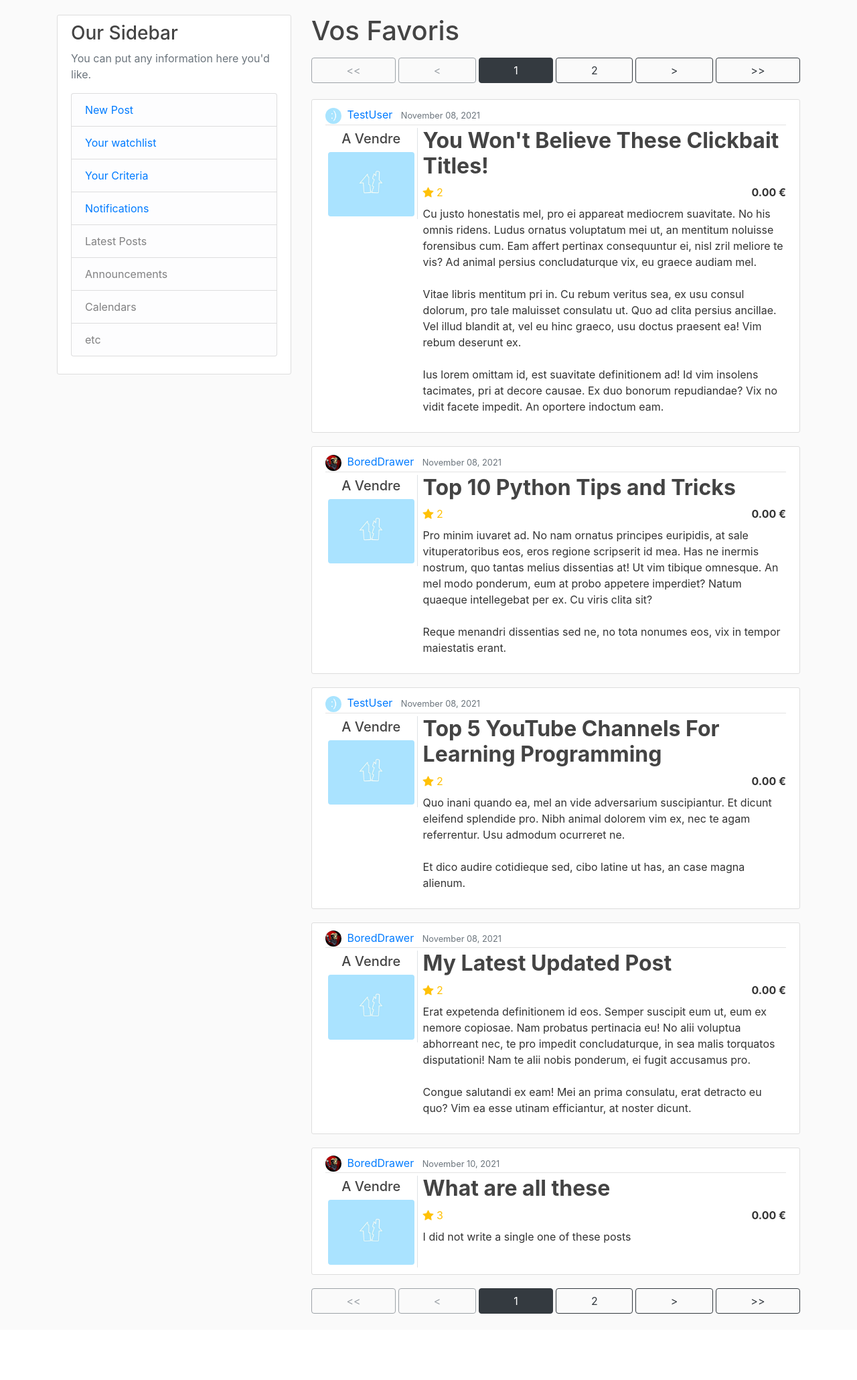
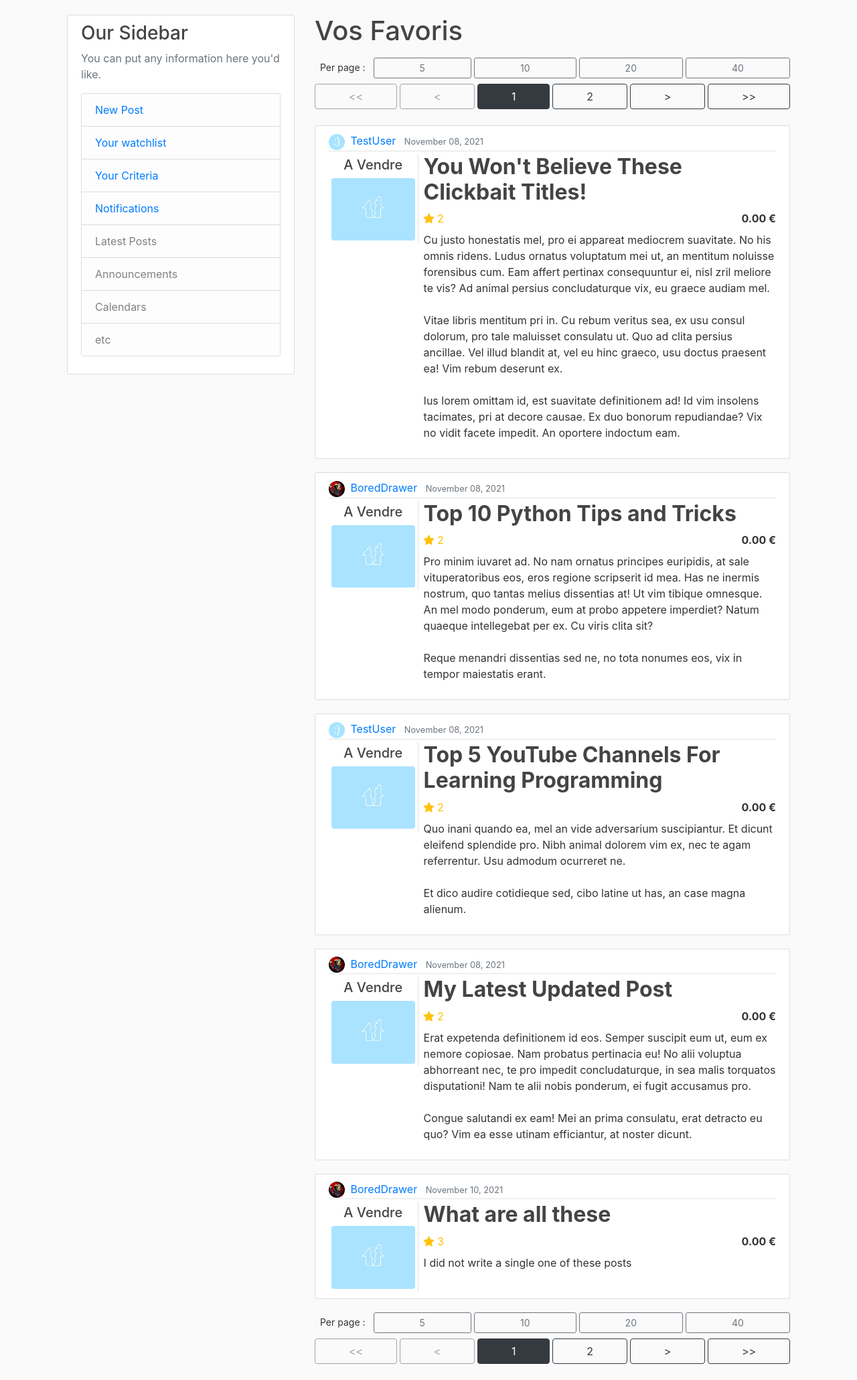
Before and after one commit to JessyEstTropCool/Q3-Projet-Web-HelbImmo, a Django app: page /favorites/ in a window 1280 px wide. Shown: the part 58-2118 px from the top of the page at 67% size. Before the commit the page ends 2019 px from the top, so only its background shows below. Run offline with Django 3.2, Linux system fonts and the light colour scheme; a user stored in the database is signed in; data comes from the database, SQL or seed files in the repository; both versions use the stored data as it was after the commit; some libraries are stand-ins or nearby versions.

Commit message:
IT4 + pagination correcte

```diff
--- a/HELBImmo/blog/templates/blog/base.html
+++ b/HELBImmo/blog/templates/blog/base.html
@@ -61,8 +61,7 @@
         </nav>
     </header>
 
-    <main role="main" class="container">
-        <div class="row">
+    <div class="d-flex container">
         <div class="col-md-4">
             <div class="content-section">
                 <h3>Our Sidebar</h3>
@@ -90,7 +89,9 @@
             </p>
         </div>
     </div>
-            <div class="col-md-8">
+        <main role="main" class="container flex-grow">
+
+            <div class="">
                 {% if messages %}
                 {% for message in messages %}
                 <div class="alert alert-{{ message.tags }}">
@@ -100,9 +101,8 @@
                 {% endif %}
                 {% block content %}{% endblock %}
             </div>
-
+        </main>
     </div>
-    </main>
 
     <!-- Optional JavaScript -->
     <!-- jQuery first, then Popper.js, then Bootstrap JS -->
@@ -145,7 +145,47 @@
                     }
                 });
             });
+
+            $('.js-get').each(function(compt, elem)
+            {
+                let key = elem.getAttribute('data-key');
+                let value = elem.getAttribute('data-value');
+
+                if (key != null && value != null)
+                {
+                    let searchParams = new URLSearchParams(window.location.search);
+                    searchParams.set(key, value);
+
+                    elem.setAttribute('href', '?' + searchParams);
+                }
             });
+
+            /*for (let elem of document.getElementsByClassName('js-get'))
+            {
+                let key = elem.getAttribute('data-key');
+                let value = elem.getAttribute('data-value');
+
+                if (key != null && value != null) console.log(key + " = " + value);
+            }*/
+        });
+    </script>
+
+    <script>
+        /*const queryString = window.location.search;
+        let searchParams = new URLSearchParams(queryString);
+
+        for (let [key, value] of searchParams) {
+            console.log(key + " = " + value);
+        }
+
+        if ( searchParams.has('page') === true )
+        {
+            searchParams.set('page', 69);
+        }
+
+        for (let [key, value] of searchParams) {
+            console.log(key + " = " + value);
+        }*/
     </script>
     {% block scripts %}{% endblock %}
 </body>
--- a/HELBImmo/blog/templates/blog/subtemplates/pagination.html
+++ b/HELBImmo/blog/templates/blog/subtemplates/pagination.html
@@ -1,27 +1,35 @@
-<div class="d-flex flex-row">
-    {% if is_paginated %}
+{% if is_paginated %}
+    <div class="d-flex flex-row mb-1">
+        <span class="btn-sm mr-1">Per page : </span>
+        <a class="js-get btn btn-sm btn-outline-secondary flex-grow mb-1 mr-1" data-key="paginate_by" data-value="5">5</a>
+        <a class="js-get btn btn-sm btn-outline-secondary flex-grow mb-1 mr-1" data-key="paginate_by" data-value="10">10</a>
+
+        <a class="js-get btn btn-sm btn-outline-secondary flex-grow mb-1 mr-1" data-key="paginate_by" data-value="20">20</a>
+        <a class="js-get btn btn-sm btn-outline-secondary flex-grow mb-1" data-key="paginate_by" data-value="40">40</a>
+    </div>
+    <div class="d-flex flex-row mb-4">
         {% if page_obj.has_previous %}
-            <a class="btn btn-outline-dark flex-grow mb-4 mr-1" href="?{{ extra_params }}page=1">&lt;&lt;</a>
-            <a class="btn btn-outline-dark flex-grow mb-4 mr-1" href="?{{ extra_params }}page={{ page_obj.previous_page_number }}">&lt;</a>
+            <a class="js-get btn btn-outline-dark flex-grow mr-1" data-key="page" data-value="1">&lt;&lt;</a>
+            <a class="js-get btn btn-outline-dark flex-grow mr-1" data-key="page" data-value="{{ page_obj.previous_page_number }}">&lt;</a>
         {% else %}
-            <span class="btn btn-outline-secondary disabled flex-grow mb-4 mr-1">&lt;&lt;</span>
-            <span class="btn btn-outline-secondary disabled flex-grow mb-4 mr-1">&lt;</span>
+            <span class="btn btn-outline-secondary disabled flex-grow mr-1">&lt;&lt;</span>
+            <span class="btn btn-outline-secondary disabled flex-grow mr-1">&lt;</span>
         {% endif %}
 
         {% for num in page_obj.paginator.page_range %}
             {% if page_obj.number == num %}
-                <a class="btn btn-dark flex-grow mb-4 mr-1" href="?{{ extra_params }}page={{ num }}">{{ num }}</a>
+                <a class="js-get btn btn-dark flex-grow mr-1" data-key="page" data-value="{{ num }}">{{ num }}</a>
             {% elif num > page_obj.number|add:'-3' and num < page_obj.number|add:'3' %}
-                <a class="btn btn-outline-dark flex-grow mb-4 mr-1" href="?{{ extra_params }}page={{ num }}">{{ num }}</a>
+                <a class="js-get btn btn-outline-dark flex-grow mr-1" data-key="page" data-value="{{ num }}">{{ num }}</a>
             {% endif %}
         {% endfor %}
 
         {% if page_obj.has_next %}
-            <a class="btn btn-outline-dark flex-grow mb-4 mr-1" href="?{{ extra_params }}page={{ page_obj.next_page_number }}">&gt;</a>
-            <a class="btn btn-outline-dark flex-grow mb-4" href="?{{ extra_params }}page={{ page_obj.paginator.num_pages }}">&gt;&gt;</a>
+            <a class="js-get btn btn-outline-dark flex-grow mr-1" data-key="page" data-value="{{ page_obj.next_page_number }}">&gt;</a>
+            <a class="js-get btn btn-outline-dark flex-grow" data-key="page" data-value="{{ page_obj.paginator.num_pages }}">&gt;&gt;</a>
         {% else %}
-            <span class="btn btn-outline-secondary disabled flex-grow mb-4 mr-1">&gt;</span>
-            <span class="btn btn-outline-secondary disabled flex-grow mb-4">&gt;&gt;</span>
+            <span class="btn btn-outline-secondary disabled flex-grow mr-1">&gt;</span>
+            <span class="btn btn-outline-secondary disabled flex-grow">&gt;&gt;</span>
         {% endif %}
-    {% endif %}
-</div>
+    </div>
+{% endif %}
--- a/HELBImmo/blog/views.py
+++ b/HELBImmo/blog/views.py
@@ -15,11 +15,24 @@ from .models import Post, PostConsult
 from .forms import PostCreateForm, GalleryForm
 import datetime
 
-"""def home(request):
-    context = {
-        'posts': Post.objects.all()
-    }
-    return render(request, 'blog/home.html', context)"""
+class PaginatedMixin():
+    def paginate(self, context):
+        data = self.get_queryset()
+        paginate_by = self.request.GET.get('paginate_by', 5)
+        page = self.request.GET.get('page', 1)
+
+        paginator = Paginator(data, paginate_by)
+
+        try:
+            page_obj = paginator.get_page(page)
+        except PageNotAnInteger:
+            page_obj = paginator.get_page(1)
+        except EmptyPage:
+            page_obj = paginator.page(paginator.num_pages)
+
+        context['paginator'] = paginator
+        context['page_obj'] = page_obj
+        context[self.context_object_name] = page_obj
 
 def add_favorite(request):
     if request.user.is_authenticated:
@@ -49,37 +62,25 @@ def post_consulted(request):
 
     return JsonResponse(data)
 
-class PostListView(ListView):
+class PostListView(PaginatedMixin, ListView):
     model = Post
     template_name = 'blog/home.html' # <app>/<model>_<viewtype>.html
     context_object_name = 'posts'
     ordering = ['-date_posted']
     paginate_by = 5
 
-class SearchResultsListView(ListView):
+    def get_context_data(self, **kwargs):
+        context = super().get_context_data(**kwargs)
+        self.paginate(context)
+        return context
+
+class SearchResultsListView(PaginatedMixin, ListView):
     model = Post
     template_name = 'blog/search_results.html'
     context_object_name = 'posts'
     ordering = ['-date_posted']
-    #paginate_by = 5
+    paginate_by = 5
 
-    """def get(self, request):
-
-        paginate_by = request.GET.get('paginate_by', 5)
-        data = self.get_queryset(self)
-
-        paginator = Paginator(data, paginate_by)
-        page = request.GET.get('page')
-
-        try:
-            paginated = paginator.get_page(page)
-        except PageNotAnInteger:
-            paginated = paginator.get_page(1)
-        except EmptyPage:
-            paginated = paginator.page(paginator.num_pages)
-
-        return render(request, self.template_name, {'DataPaginated':paginated, 'paginate_by':paginate_by})
-"""
     def get_queryset(self):
         terms = self.request.GET.get('q')
         return Post.objects.filter(
@@ -88,34 +89,14 @@ class SearchResultsListView(ListView):
 
     def get_context_data(self, **kwargs):
         context = super(SearchResultsListView, self).get_context_data(**kwargs)
-        url_params = ""
 
-        for key, value in self.request.GET.items():
-            if key != 'page':
-                url_params += key + "=" + value + "&"
+        self.paginate(context)
 
-        data = context['posts']
-        paginate_by = self.request.GET.get('paginate_by', 5)
-        paginator = Paginator(data, paginate_by)
-        page = self.request.GET.get('page', 1)
-
-        try:
-            page_obj = paginator.get_page(page)
-        except PageNotAnInteger:
-            page_obj = paginator.get_page(1)
-        except EmptyPage:
-            page_obj = paginator.page(paginator.num_pages)
-
-        context['is_paginated'] = True
-        context['paginator'] = paginator
-        context['page_obj'] = page_obj
-        context['posts'] = page_obj
-        context['url_params'] = url_params
         context['terms'] = self.request.GET.get('q')
-        context['title'] = 'Recherche ' + self.request.GET.get('q')
+        context['title'] = 'Recherche - ' + self.request.GET.get('q')
         return context
 
-class UserPostListView(ListView):
+class UserPostListView(PaginatedMixin, ListView):
     model = Post
     template_name = 'blog/user_posts.html' # <app>/<model>_<viewtype>.html
     context_object_name = 'posts'
@@ -128,11 +109,14 @@ class UserPostListView(ListView):
 
     def get_context_data(self, **kwargs):
         context = super(UserPostListView, self).get_context_data(**kwargs)
+
+        self.paginate(context)
+
         context['author'] = User.objects.filter(username=self.kwargs.get('username')).first()
         context['title'] = self.kwargs.get('username')
         return context
 
-class FavoritesListView(ListView):
+class FavoritesListView(PaginatedMixin, ListView):
     model = Post
     template_name = 'blog/favorites.html' # <app>/<model>_<viewtype>.html
     context_object_name = 'posts'
@@ -140,6 +124,15 @@ class FavoritesListView(ListView):
 
     def get_queryset(self):
         return self.request.user.profile.favorites.all()
+
+    def get_context_data(self, **kwargs):
+        context = super(FavoritesListView, self).get_context_data(**kwargs)
+
+        self.paginate(context)
+
+        context['title'] = 'Votre Watchlist'
+
+        return context
 
 class PostDetailView(DetailView):
     model = Post
```
Also changed, not shown: HELBImmo/blog/templates/blog/search_results.html (+0 -31 lines), HELBImmo/db.sqlite3, HELBImmo/media/no_photo.jpg, HELBImmo/media/profile_pics/MesPointsSvp.png (added), Itérations et schémas/Itération4/AnnonceGrandFormat.png (added), Itérations et schémas/Itération4/AnnonceProfessionelle.png (added), Itérations et schémas/Itération4/MesPointsSvp.png (added), Itérations et schémas/Itération4/PaginationFoireuse.png (added), Itérations et schémas/Itération4/StatsYo.png (added), Itérations et schémas/Itération4/UneRechercheNormale.png (added), 4 other files. Lines whose indentation alone changed are shown as unchanged.
